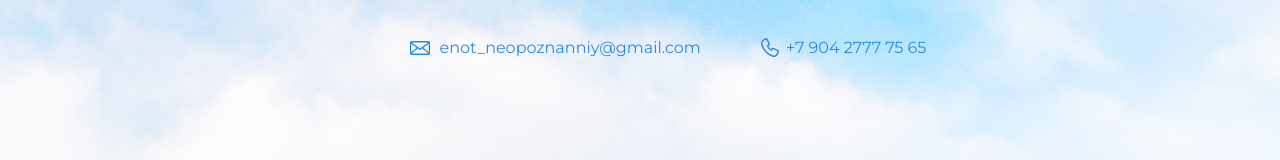
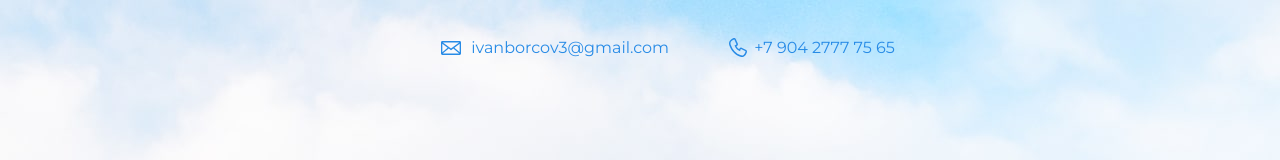
Before and after one commit to Anlanders/portfolio, a plain HTML site: page index.html in a window 1280 px wide. Shown: the top 160 px of the page. Drawn offline with nearby package versions, Linux system fonts and the light colour scheme.

Commit message:
number and mail

```diff
--- a/index.html
+++ b/index.html
@@ -9,7 +9,7 @@
 <div class="container">
   <body>
     <header class="page-header">
-        <a class="header-email" href="mailto:ivanborcov3@gmail.com">enot_neopoznanniy@gmail.com</a>
+        <a class="header-email" href="mailto:ivanborcov3@gmail.com">ivanborcov3@gmail.com</a>
         <a class="header-phone" href="tel:+79042777565">+7 904 2777 75 65</a>
     </header>
 
```
